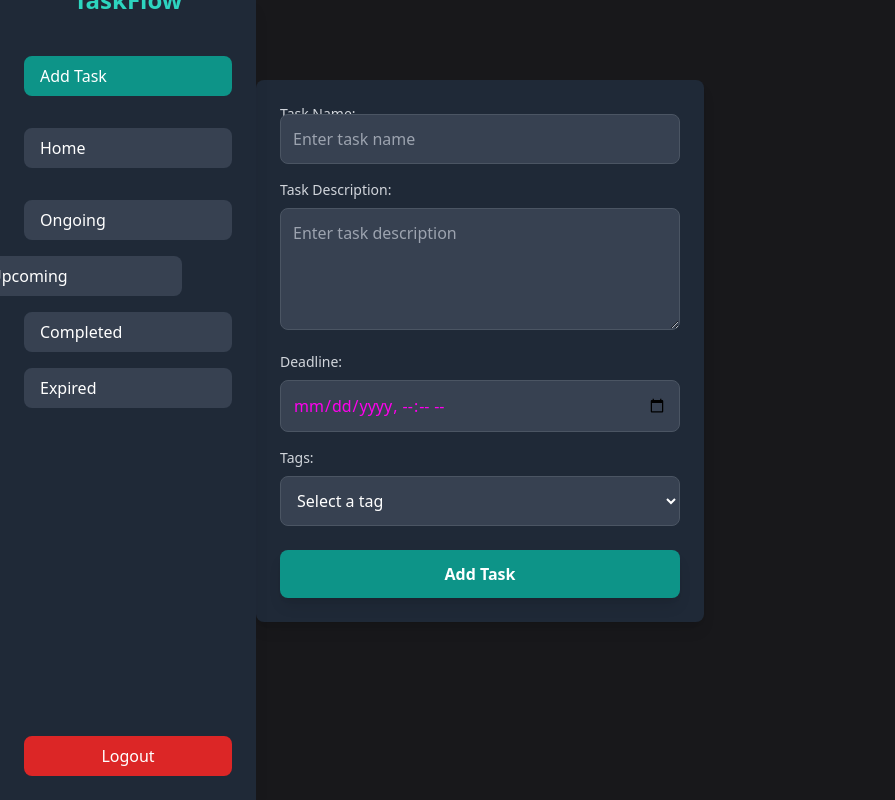
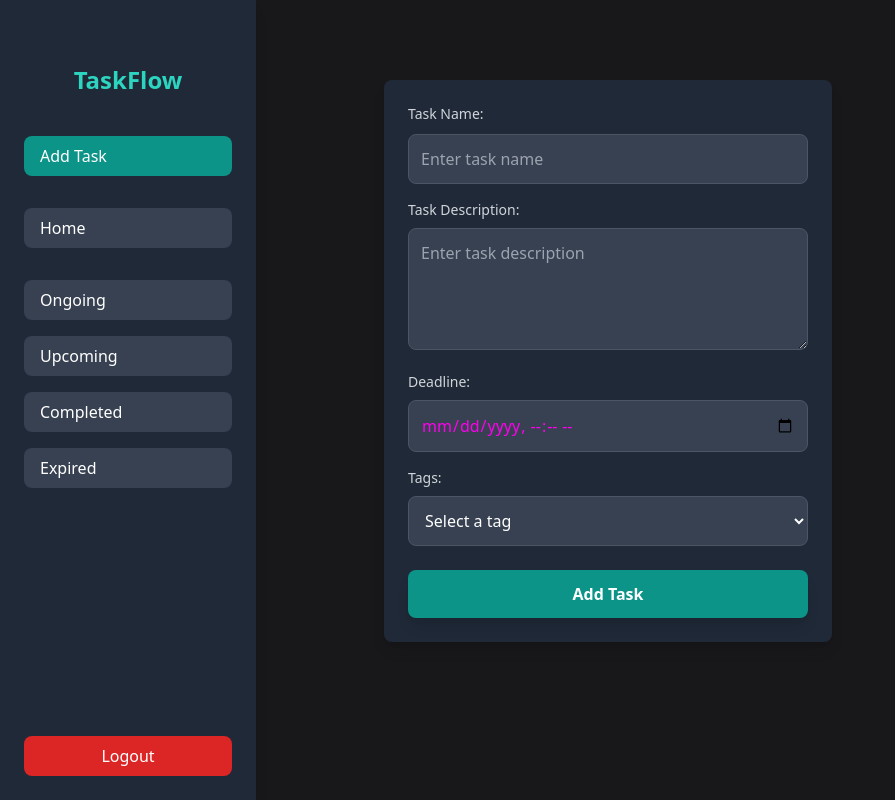
Before and after one commit to 3-stardust-7/CodeumReparo, a React (Vite) app: page /add in a window 1280 px wide. Shown: the whole page, without its empty margins (0-895 px from the left). Built offline with nearby package versions, Linux system fonts and the light colour scheme.

Commit message:
second edit

```diff
--- a/src/components/AddTaskForm.jsx
+++ b/src/components/AddTaskForm.jsx
@@ -68,7 +68,7 @@ const AddTaskForm = ({ onTaskAdded }) => {
         className="max-w-md mx-auto bg-gray-800 text-white p-6 rounded-lg shadow-lg space-y-4"
       >
         <div>
-          <label className="block text-sm mb-[-10px] font-medium text-gray-300 mb-2">
+          <label className="block text-sm mb-[10px] font-medium text-gray-300 mb-2">
             Task Name:
           </label>
           <input
--- a/src/components/Sidebar.jsx
+++ b/src/components/Sidebar.jsx
@@ -13,9 +13,9 @@ const Sidebar = ({ onLogout }) => {
   };
 
   return (
-    <div className="h-screen w-64 bg-gray-800 shadow-lg p-6 flex flex-col justify-between fixed left-0 top-0 z-50">
+    <div className="h-screen w-64 bg-gray-800 shadow-lg p-6 flex flex-col justify-between left-0 top-0 z-50 ">
       <div>
-        <h2 className="text-2xl text-center font-bold text-teal-400 mb-10 mt-[-40px]">
+        <h2 className="text-2xl text-center font-bold text-teal-400 mb-10 mt-[40px]">
           TaskFlow
         </h2>
         <ul className="space-y-4">
@@ -58,7 +58,7 @@ const Sidebar = ({ onLogout }) => {
           <li>
             <button
               onClick={() => navigate("/upcoming")}
-              className={`w-full text-left px-4 py-2 ml-[-50px] rounded-lg cursor-pointer ${
+              className={`w-full text-left px-4 py-2  rounded-lg cursor-pointer ${
                 isActive("/upcoming")
                   ? "bg-teal-600 text-white"
                   : "bg-gray-700 hover:bg-gray-600 text-white"
```
